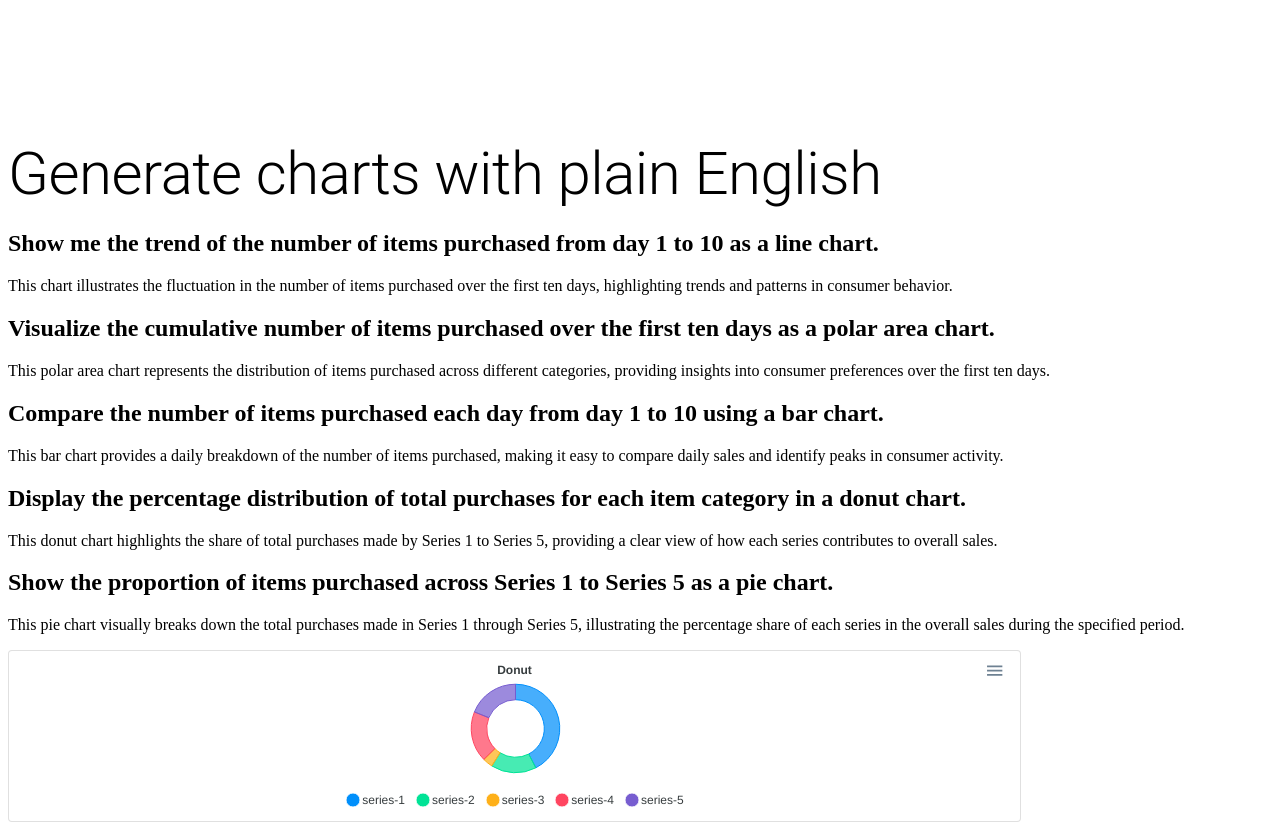
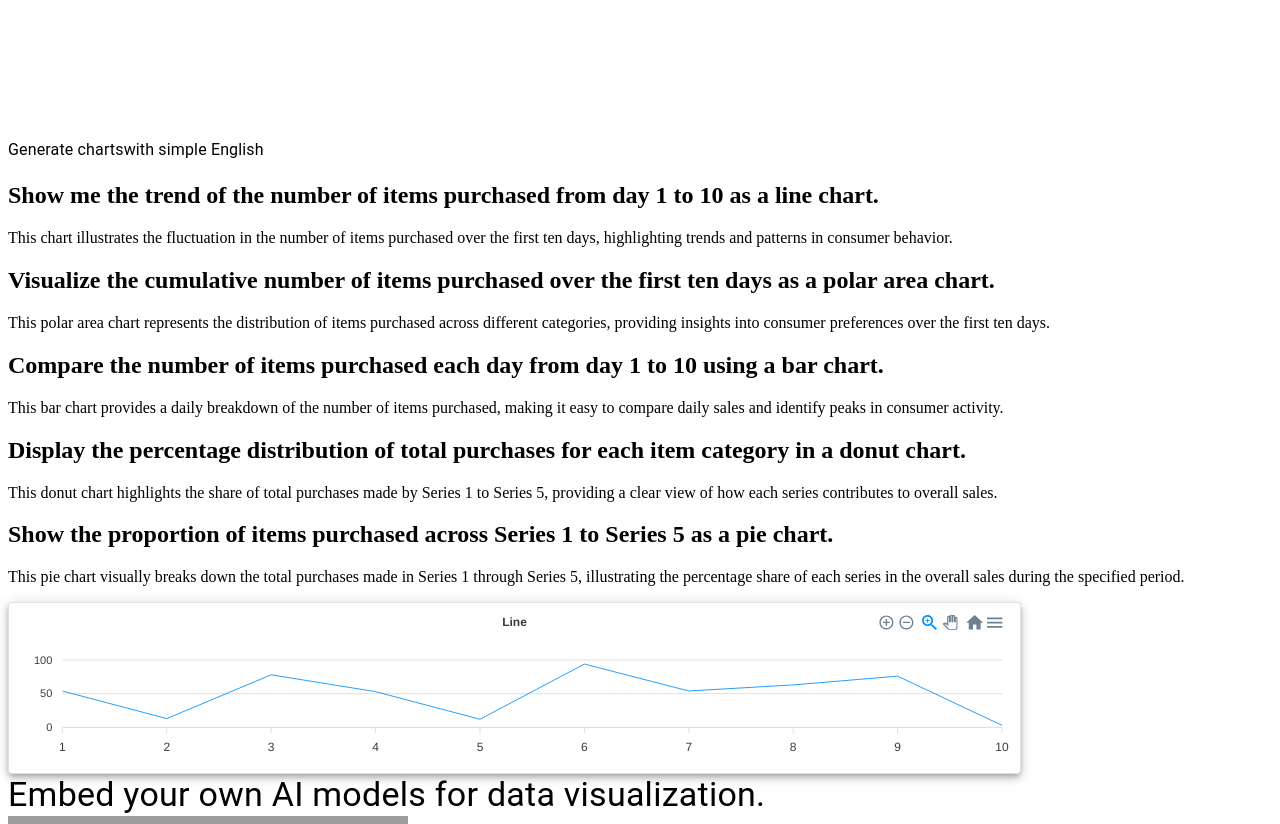
Before and after one commit to Vshnv2001/eff-bi, a Next.js app in the folder frontend/: page /LandingPage in a window 1280 px wide. Shown: the part 1320-2144 px from the top of the page. Built offline with nearby package versions, Linux system fonts and the light colour scheme; grey boxes are pictures that could not be loaded.

Commit message:
change landing

```diff
--- a/frontend/src/components/AboutUs/AboutUs.tsx
+++ b/frontend/src/components/AboutUs/AboutUs.tsx
@@ -88,10 +88,10 @@ const AboutUs: React.FC = () => {
   }, []);
 
   return (
-    <div className="flex w-full text-black pt-6">
+    <div className="flex w-full text-black pt-6 bg-gradient-to-r from-red-100 to-blue-400">
       {/* Text Section */}
-      <FadeIn>
-        <div className="w-1/2 p-6">
+      <div className="w-1/2 p-16">
+        <FadeIn>
           {Texts.map((text, index) => (
             <div
               key={index}
@@ -102,8 +102,8 @@ const AboutUs: React.FC = () => {
               <p>{text.content}</p>
             </div>
           ))}
-        </div>
-      </FadeIn>
+        </FadeIn>
+      </div>
 
       {/* Sticky Chart Section */}
       <div className="w-1/2 h-screen sticky top-0 flex items-center justify-center">
@@ -114,6 +114,7 @@ const AboutUs: React.FC = () => {
             flexDirection: "column",
             width: "80%",
             height: "50%",
+            boxShadow: 5,
           }}
         >
           <CardContent
--- a/frontend/src/components/Authentication/ResetPassword.tsx
+++ b/frontend/src/components/Authentication/ResetPassword.tsx
@@ -47,7 +47,7 @@ const ResetPassword = () => {
   };
 
   return (
-    <div className="flex items-center justify-center min-h-screen">
+    <div className="flex items-center justify-center min-h-screen bg-gradient-to-r from-red-100 to-blue-400">
       <div className="bg-white shadow-lg rounded-lg p-8 w-full max-w-md">
         <h2 className="text-2xl font-bold text-center mb-6">Reset Password</h2>
 
--- a/frontend/src/components/Display/MockDashboardDisplay.tsx
+++ b/frontend/src/components/Display/MockDashboardDisplay.tsx
@@ -8,28 +8,6 @@ const MockDashboardDisplay: React.FC = () => {
   return (
     <FadeIn>
       <div className="flex flex-col md:flex-row items-center justify-center min-h-screen w-full p-8 space-y-6 md:space-y-0 md:space-x-10">
-        <div className="flex flex-col items-start md:w-1/3">
-          <Typography
-            variant="h4"
-            gutterBottom
-            className="font-bold text-gray-800"
-          >
-            Dashboards
-          </Typography>
-
-          <Typography variant="body1" className="text-gray-600">
-            Add a collection of charts to your dashboard. They will be saved
-            permanently, and you can easily edit, delete, or refresh your
-            dashboards to always have the latest data.
-          </Typography>
-          <div className="flex space-x-4 mt-6">
-            <Button color="blue" className="flex items-center">
-              Read the docs
-              <ArticleIcon className="ml-2" />
-            </Button>
-          </div>
-        </div>
-
         <div className="md:w-2/3">
           <img
             src="/assets/final_dashboard.png"
@@ -37,6 +15,27 @@ const MockDashboardDisplay: React.FC = () => {
             className="w-full h-auto rounded-lg shadow-lg"
           />
         </div>
+        <div className="flex flex-col items-start md:w-1/3">
+          <Typography
+            variant="h4"
+            gutterBottom
+            className="font-bold text-black"
+          >
+            Dashboards
+          </Typography>
+
+          <Typography variant="body1" className="text-black">
+            Add a collection of charts to your dashboard. They will be saved
+            permanently, and you can easily edit, delete, or refresh your
+            dashboards to always have the latest data.
+          </Typography>
+          <div className="flex space-x-4 mt-6">
+            <Button className="flex items-center bg-red-400 text-black">
+              Read the docs
+              <ArticleIcon className="ml-2" />
+            </Button>
+          </div>
+        </div>
       </div>
     </FadeIn>
   );
--- a/frontend/src/components/Flyer/Flyer.tsx
+++ b/frontend/src/components/Flyer/Flyer.tsx
@@ -1,21 +1,17 @@
 import React from "react";
 import { Button } from "@material-tailwind/react";
 import Typography from "@mui/material/Typography";
-import ArticleIcon from '@mui/icons-material/Article';
+import ArticleIcon from "@mui/icons-material/Article";
 
 const Flyer: React.FC = () => {
   return (
     <div className="flex flex-col md:flex-row items-center justify-center min-h-screen w-full p-8 space-y-6 md:space-y-0 md:space-x-10">
       {/* Left Section with Text */}
       <div className="flex flex-col items-start md:w-1/3">
-        <Typography
-          variant="h4"
-          gutterBottom
-          className="font-bold text-gray-800"
-        >
+        <Typography variant="h4" gutterBottom className="font-bold text-2xl">
           Customise user roles
         </Typography>
-        <Typography variant="body1" className="text-gray-600">
+        <Typography variant="body1" className="text-black">
           Add users to your organization and assign them roles with ease.
           Customize each user's role, and grant admin privileges to manage
           higher-level tasks when necessary.
--- a/frontend/src/components/Marquee/Marquee.tsx
+++ b/frontend/src/components/Marquee/Marquee.tsx
@@ -27,8 +27,8 @@ const Marquee = () => {
         </Typography>
 
         <div className="relative w-full overflow-hidden rounded-xl">
-          <div className="absolute left-0 top-0 z-10 h-full w-20 bg-gradient-to-r from-white/90 to-transparent" />
-          <div className="absolute right-0 top-0 z-10 h-full w-20 bg-gradient-to-l from-white/90 to-transparent" />
+          <div className="absolute left-0 top-0 z-10 h-full w-20 bg-gradient-to-r from-red-100 to-transparent" />
+          <div className="absolute right-0 top-0 z-10 h-full w-20 bg-gradient-to-l from-blue-400 to-transparent" />
 
           <div
             className="flex items-center py-8 overflow-hidden whitespace-nowrap"
--- a/frontend/src/components/Steps/Steps.tsx
+++ b/frontend/src/components/Steps/Steps.tsx
@@ -33,12 +33,12 @@ const Steps: React.FC = () => {
                   <div className="flex flex-col items-center mt-10">
                     <Typography
                       variant="h3"
-                      className="text-gray-800 text-center font-bold"
+                      className="text-black text-center font-bold"
                     >
                       Tailored Charts
                     </Typography>
                     <div className="mt-10">
-                      <Typography variant="body1" className="text-gray-600">
+                      <Typography variant="body1" className="text-black">
                         Our system uses a lightweight NLP engine to process your
                         natural language inputs into SQL queries and
                         visualizations. With advanced parsing, we streamline
--- a/frontend/src/pages/LandingPage.tsx
+++ b/frontend/src/pages/LandingPage.tsx
@@ -13,26 +13,27 @@ import MockDashboardDisplay from "../components/Display/MockDashboardDisplay";
 
 const LandingPage = () => {
   return (
-    <>
+    <div className="bg-gradient-to-r from-red-100 to-blue-400">
       <Hero />
       <FadeIn>
         <div className="text-center mt-20">
-          <Typography variant="h2" className="text-center">
-            Generate charts with plain English
+          <Typography className="text-center flex flex-col">
+            <span className="text-5xl font-bold">Generate charts</span>
+            <span className="text-5xl font-bold">with simple English</span>
           </Typography>
         </div>
       </FadeIn>
       <AboutUs />
       <Marquee />
+      <MockDashboardDisplay />
+      <Steps />
       <Flyer />
-      <Steps />
       <Display />
-      <MockDashboardDisplay />
       <Reviews />
       <Chat />
 
       <ContactUs />
-    </>
+    </div>
   );
 };
 
```
